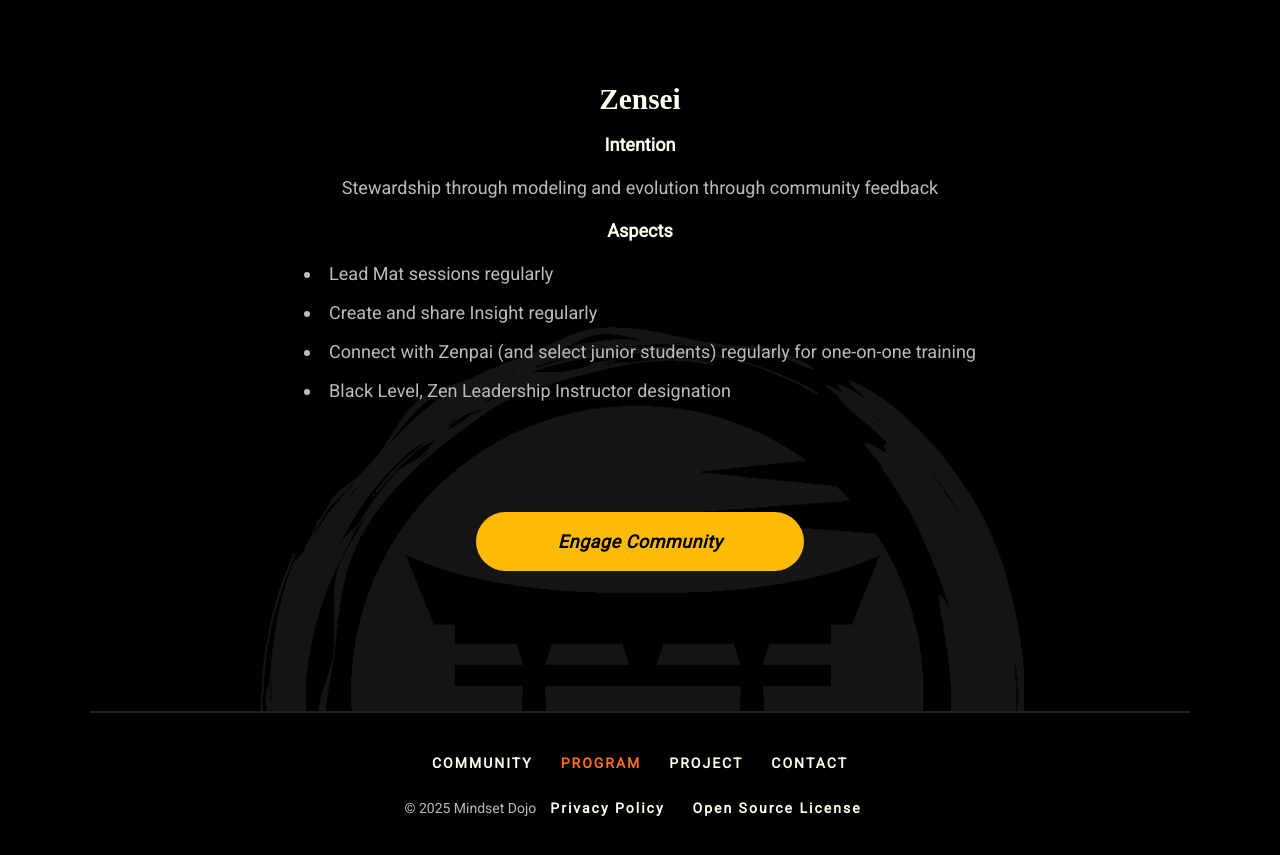
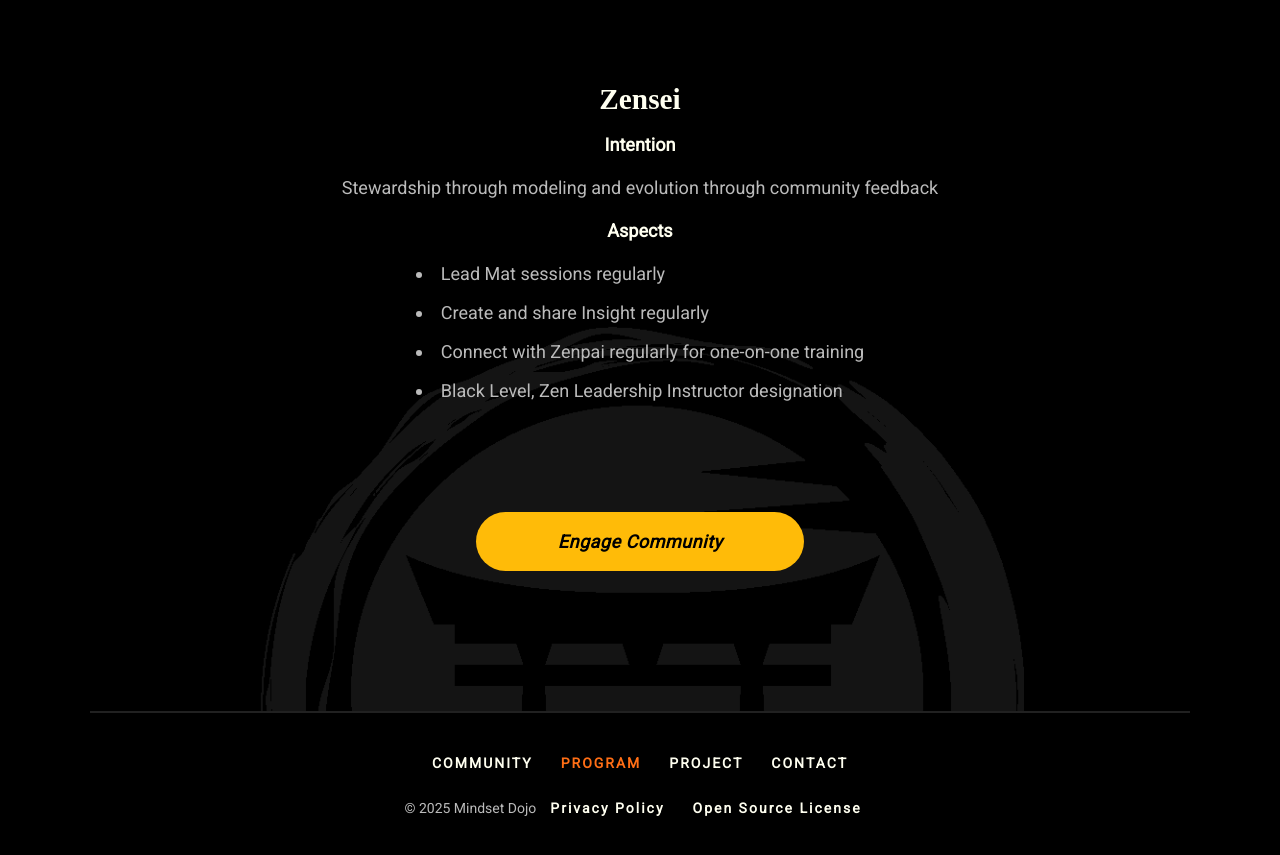
Before and after one commit to mindset-dojo/mindset-dojo.github.io, a Jekyll site: the page built from program.md, in a window 1280 px wide and 900 px high, scrolled down 6692 px. Shown: the top 855 px of the window. Built offline with Jekyll 4.4.1, drawn with Linux system fonts in a browser that asks for light colours; some web fonts are replaced.

Commit message:
refactor: Program designations

```diff
--- a/_data/program.yaml
+++ b/_data/program.yaml
@@ -185,6 +185,6 @@ designations:
     aspects:
       - label: Lead Mat sessions regularly
       - label: Create and share Insight regularly
-      - label: Connect with Zenpai (and select junior students) regularly for one-on-one training
+      - label: Connect with Zenpai regularly for one-on-one training
       - label: Black Level, Zen Leadership Instructor designation
 ...
```
